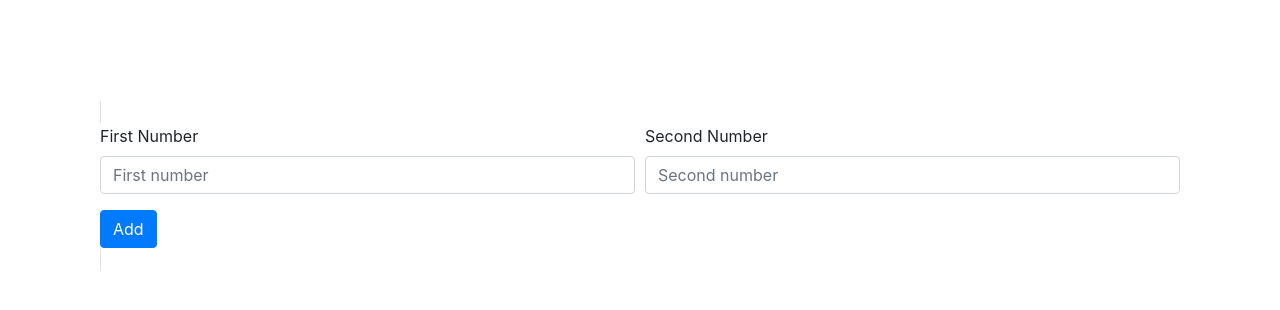
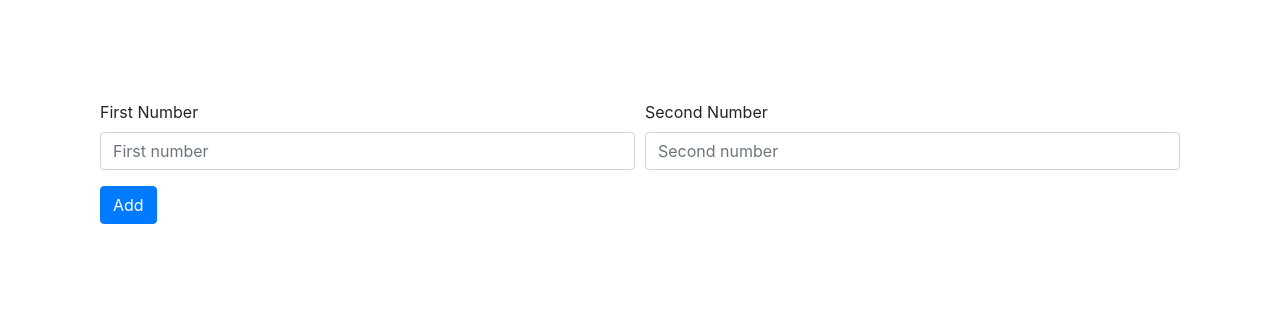
Before and after one commit to b72u68/cohost-celery-demo, a Flask app: page / in a window 1280 px wide. Shown: the top 310 px of the page. Run offline with Flask 2, Linux system fonts and the light colour scheme; some libraries are stand-ins or nearby versions.

```diff
--- a/main.py
+++ b/main.py
@@ -1,5 +1,6 @@
 from flask import Flask, flash, render_template, request, redirect, url_for
 from celery import Celery
+from time import sleep
 
 app = Flask(__name__)
 app.config.from_object("config")
@@ -12,6 +13,7 @@ client.conf.update(app.config)
 
 @client.task
 def add(data):
+    sleep(5)
     return data["first"] + data["second"]
 
 
--- a/templates/index.html
+++ b/templates/index.html
@@ -28,7 +28,6 @@
   </head>
 </html>
 <body style="padding: 100px">
-  <span class="border">
   <form action="{{ url_for('home') }}" method="POST">
     <div class="form-row">
       <div class="form-group col-md-6">
@@ -54,5 +53,4 @@
     </div>
     <button class="btn btn-primary" type="submit">Add</button>
   </form>
-  </span>
 </body>
```
Lines whose indentation alone changed are shown as unchanged.
